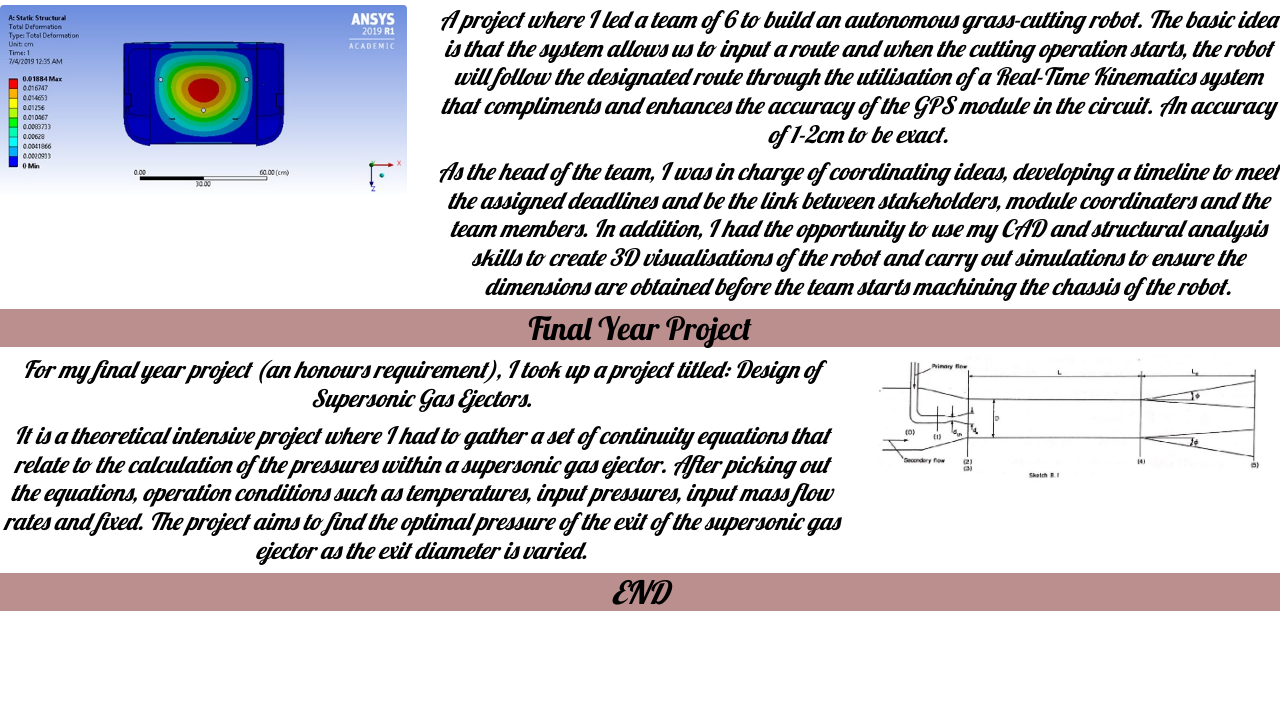
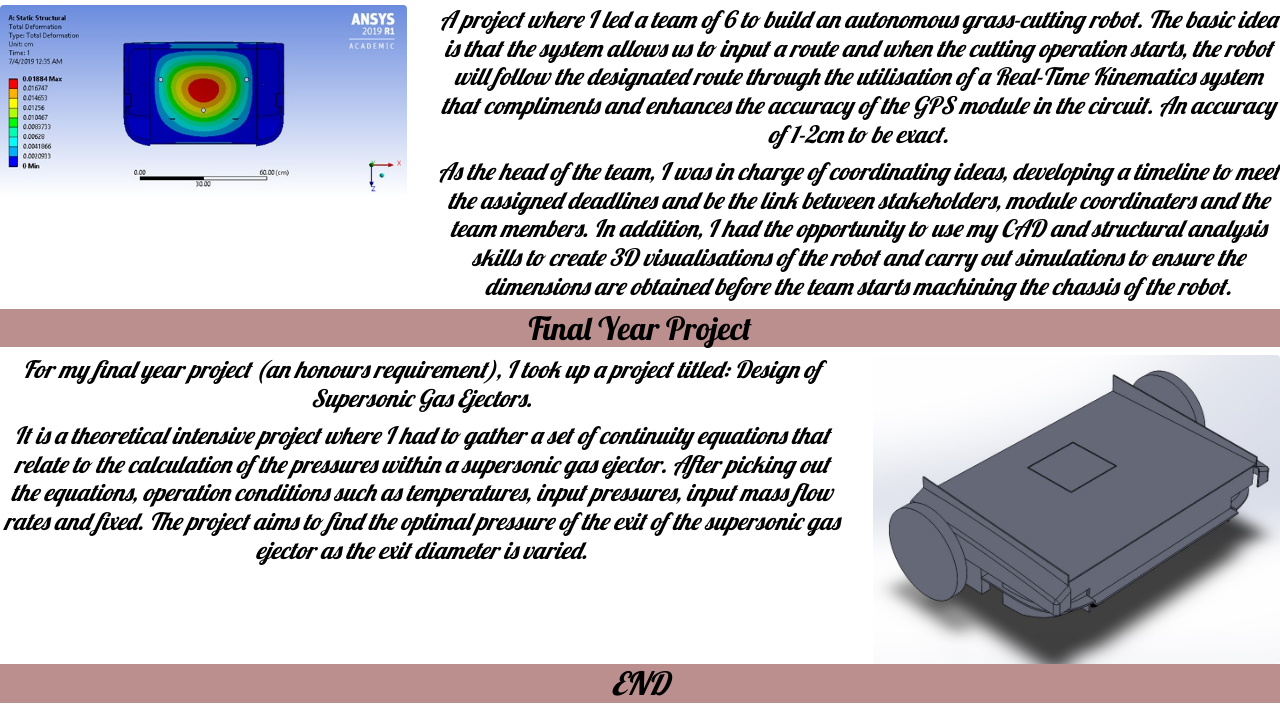
Before and after one commit to hajimss/hazimsulaiman.github, a plain HTML site: page index.html in a window 1280 px wide. Shown: the part 1251-1962 px from the top of the page. Before the commit the page ends 1870 px from the top, so only its background shows below. Drawn offline with nearby package versions, Linux system fonts and the light colour scheme.

Commit message:
trying grassbot photo

```diff
--- a/index.html
+++ b/index.html
@@ -119,7 +119,7 @@
 
         </div>
         <div class="col-md-4">
-            <img src="https://hajimss.github.io/images/supersonic2.png" class="img-fluid rounded mx-auto d-block" alt="Superonic Gas Ejector">
+            <img src="https://hajimss.github.io/images/grassbot.jpg" class="img-fluid rounded mx-auto d-block" alt="Superonic Gas Ejector">
         </div>
         </div>
 
```
